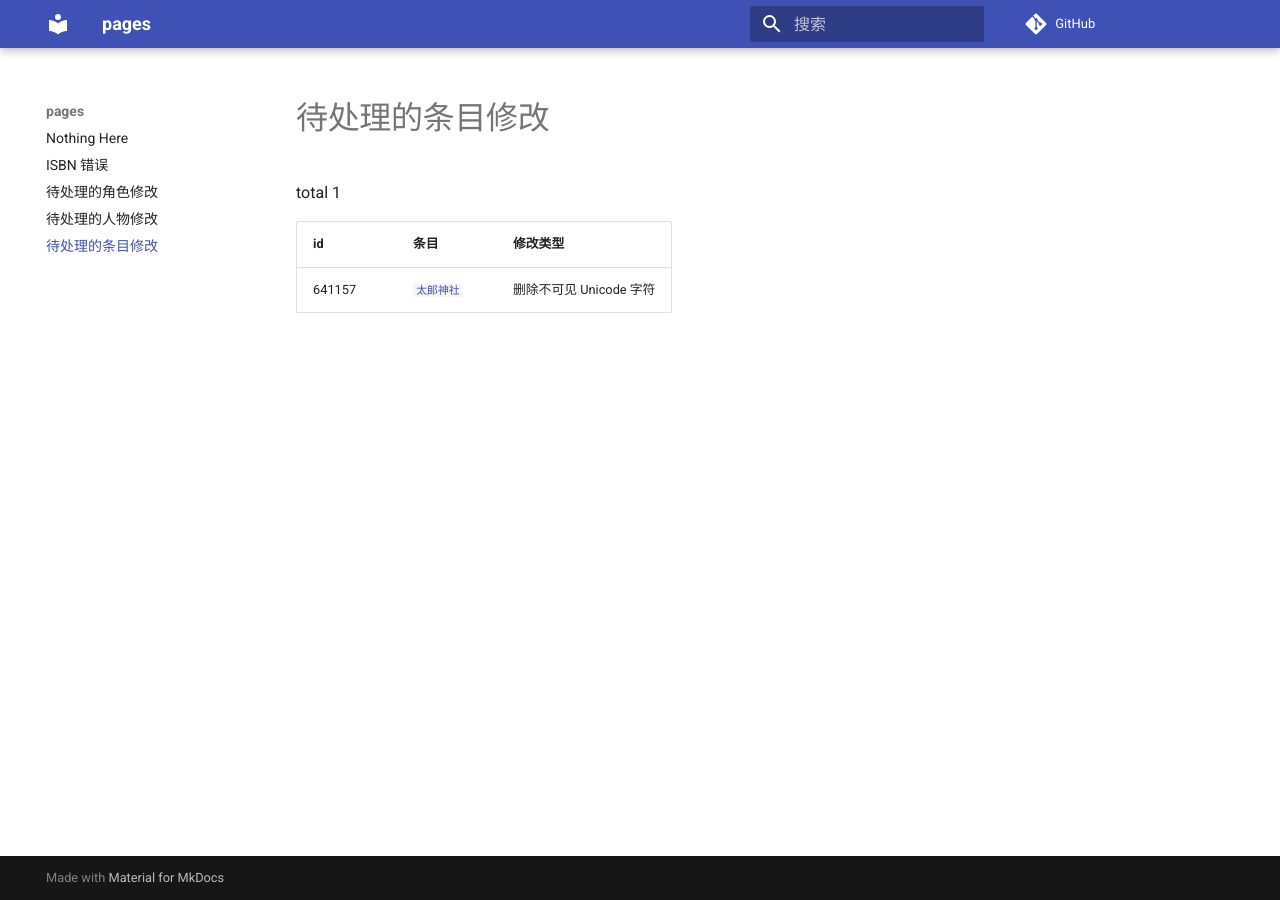
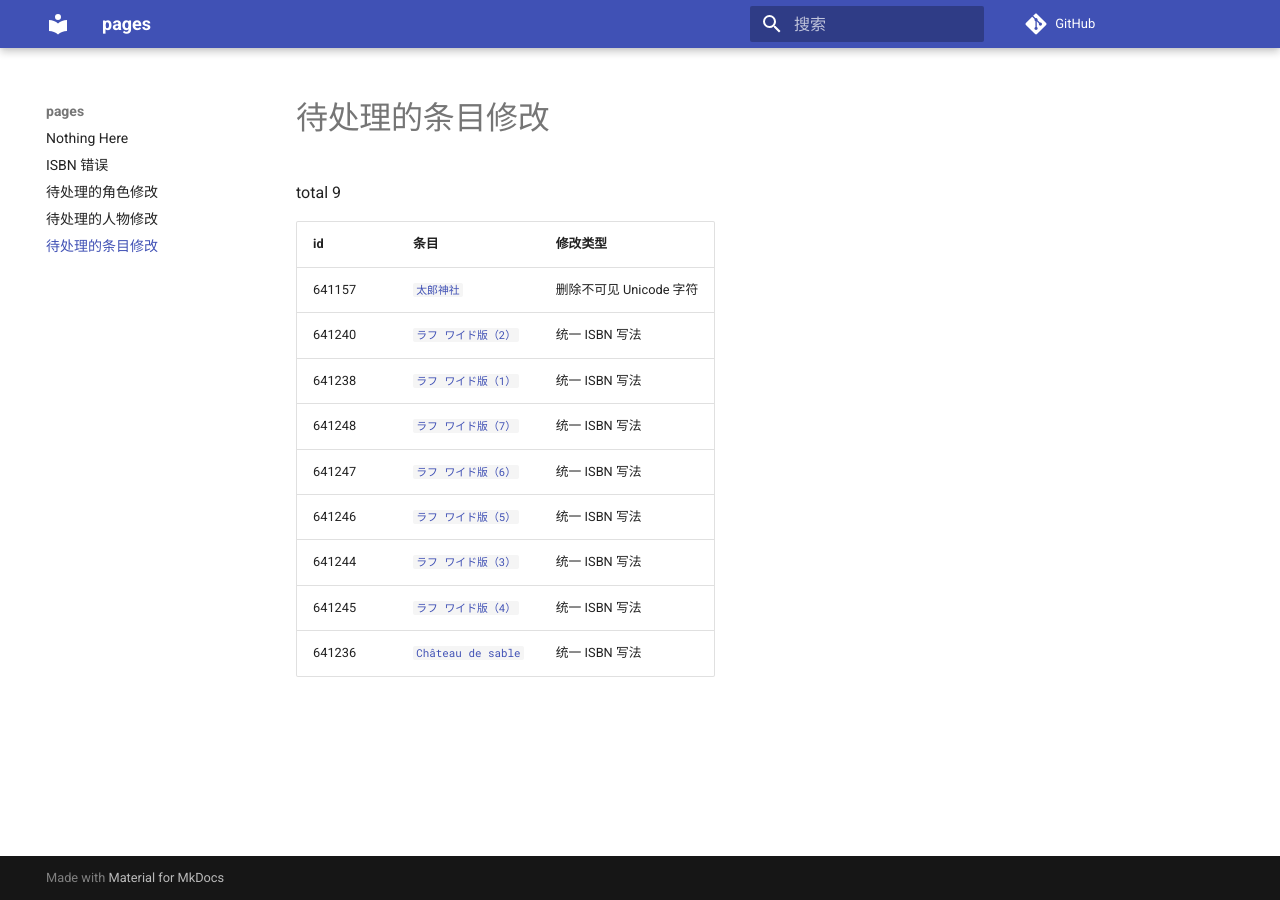
Before and after one commit to trim21/bangumi-pages, an MkDocs documentation site: the page built from docs/pending-subject-changes.md, in a window 1280 px wide. Built offline with MkDocs 1.6.1 and Material for MkDocs 9.7.7, drawn with Linux system fonts in a browser that asks for light colours; comment, search, counter and statistics services are not loaded.

Commit message:
update pending-changes.md

```diff
--- a/docs/pending-subject-changes.md
+++ b/docs/pending-subject-changes.md
@@ -1,7 +1,15 @@
 # 待处理的条目修改
 
-total 1
+total 9
 
 | id | 条目 | 修改类型 |
 | --- | --- | --- |
 | 641157 | [`太郎神社`](https://bgm.tv/subject/641157) | 删除不可见 Unicode 字符 |
+| 641240 | [`ラフ ワイド版（2）`](https://bgm.tv/subject/641240) | 统一 ISBN 写法 |
+| 641238 | [`ラフ ワイド版（1）`](https://bgm.tv/subject/641238) | 统一 ISBN 写法 |
+| 641248 | [`ラフ ワイド版（7）`](https://bgm.tv/subject/641248) | 统一 ISBN 写法 |
+| 641247 | [`ラフ ワイド版（6）`](https://bgm.tv/subject/641247) | 统一 ISBN 写法 |
+| 641246 | [`ラフ ワイド版（5）`](https://bgm.tv/subject/641246) | 统一 ISBN 写法 |
+| 641244 | [`ラフ ワイド版（3）`](https://bgm.tv/subject/641244) | 统一 ISBN 写法 |
+| 641245 | [`ラフ ワイド版（4）`](https://bgm.tv/subject/641245) | 统一 ISBN 写法 |
+| 641236 | [`Château de sable`](https://bgm.tv/subject/641236) | 统一 ISBN 写法 |
```
